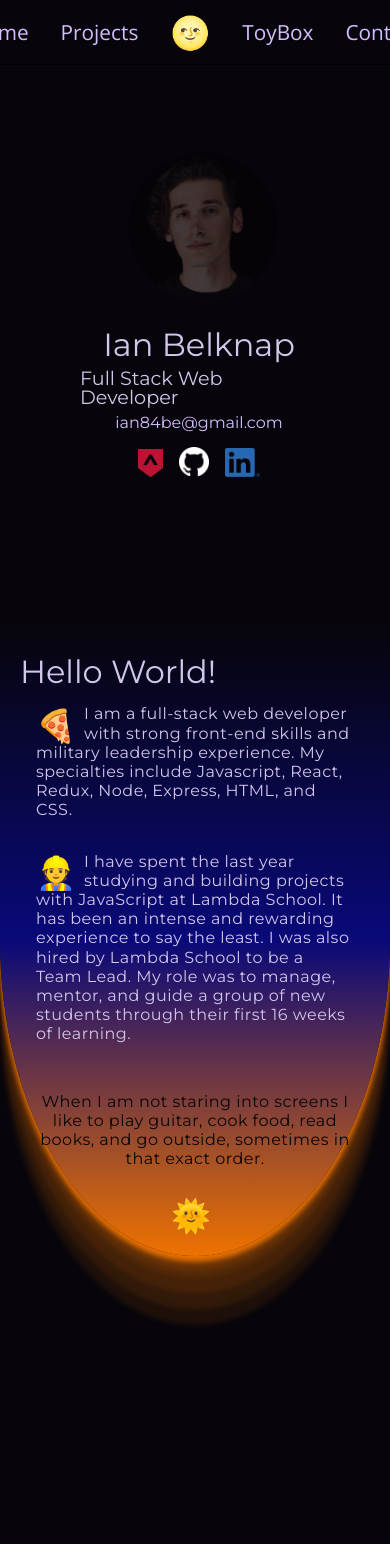
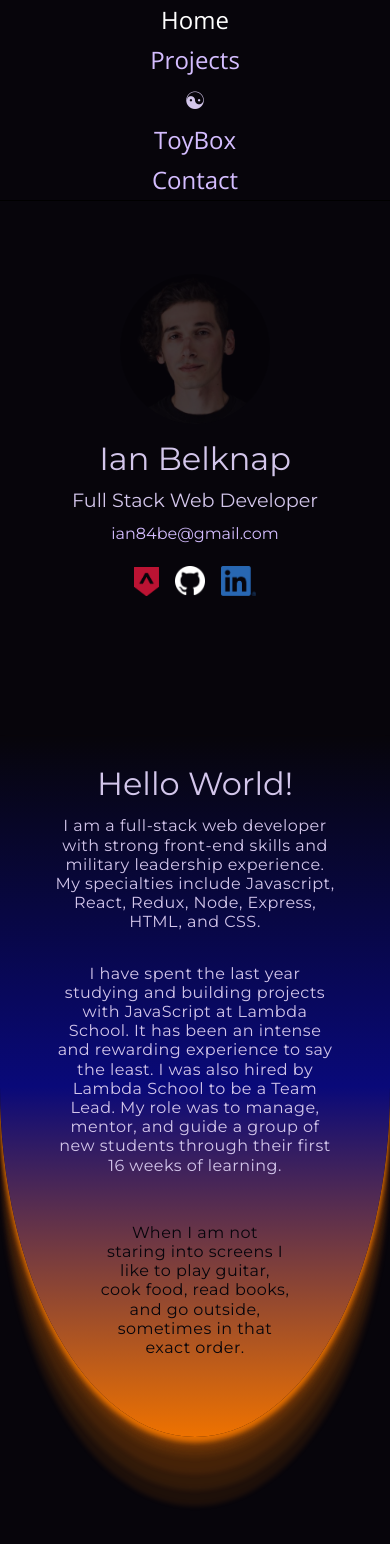
Before and after one commit to Ian84Be/portfolio-react, a React (Create React App) app: page / in a window 390 px wide. Shown: the top 1544 px of the page. Built offline with nearby package versions, Linux system fonts and the light colour scheme.

Commit message:
adjust responsive styles, change icons

```diff
--- a/src/App.js
+++ b/src/App.js
@@ -1,21 +1,40 @@
-import React, { useState } from 'react';
+import React, { useEffect, useState } from 'react';
 
 import allProjects from './components/ToyBox/allProjects';
 import Profile from './components/Profile';
 import NavBar from './components/NavBar';
-import ToyBox from './components/ToyBox/ToyBox';
+// import ToyBox from './components/ToyBox/ToyBox';
 import './scss/App.scss';
 import About from './components/About';
 
 function App() {
+  const [lightMode, setLightMode] = useState(false);
+  const [aboutRef, setAboutRef] = useState(null);
   const [modal, setModal] = useState(false);
   const [viewProj, setViewProj] = useState(allProjects[0]);
-  const [lightMode, setLightMode] = useState(false);
+  const [navLoc, setNavLoc] = useState('top');
+
+  useEffect(() => {
+    window.addEventListener('scroll', debounce(handleScroll));
+    return () => {
+      window.removeEventListener('scroll', debounce(handleScroll));
+    };
+  });
+
+  // console.log(aboutRef);
+  const handleScroll = e => {
+    // console.log(e);
+    // console.log(window.scrollY + window.innerHeight);
+  };
 
   return (
     <div id="home" className={`App ${lightMode ? 'lightMode' : ''}`}>
       <header className="App__header">
-        <NavBar lightMode={lightMode} setLightMode={setLightMode} />
+        <NavBar
+          navLoc={navLoc}
+          lightMode={lightMode}
+          setLightMode={setLightMode}
+        />
       </header>
       <div className={modal ? 'modal--expand' : 'modal--close'}>
         {modal && (
@@ -33,11 +52,34 @@ function App() {
 
       <main className="App__body">
         <Profile lightMode={lightMode} />
-        <About lightMode={lightMode} setLightMode={setLightMode} />
+        <About
+          lightMode={lightMode}
+          setAboutRef={setAboutRef}
+          setLightMode={setLightMode}
+        />
         {/* <ToyBox setModal={setModal} setViewProj={setViewProj} /> */}
       </main>
     </div>
   );
+
+  function debounce(func, wait = 20, immediate = true) {
+    let timeout;
+
+    return function() {
+      let context = this,
+        args = arguments;
+
+      let later = function() {
+        timeout = null;
+        if (!immediate) func.apply(context, args);
+      };
+
+      let callNow = immediate && !timeout;
+      clearTimeout(timeout);
+      timeout = setTimeout(later, wait);
+      if (callNow) func.apply(context, args);
+    };
+  }
 }
 
 export default App;
--- a/src/components/About.js
+++ b/src/components/About.js
@@ -1,16 +1,32 @@
-import React from 'react';
+import React, { useState } from 'react';
 import '../scss/About.scss';
 
-const About = ({ lightMode, setLightMode }) => {
+const About = ({ lightMode, setLightMode, setAboutRef }) => {
+  const [pizza, setPizza] = useState(false);
   return (
     <div className={`About ${lightMode ? 'lightMode' : ''}`}>
       <div className="About__body">
         <header className="About__header">Hello World!</header>
 
         <div className="About__p">
-          <span role="img" aria-label="pizza">
-            🍕
-          </span>
+          {pizza ? (
+            <span
+              role="img"
+              aria-label="pizza"
+              onMouseOut={() => setPizza(false)}
+            >
+              🍕
+            </span>
+          ) : (
+            <span
+              role="img"
+              aria-label="laptop"
+              onMouseOver={() => setPizza(true)}
+            >
+              💻
+            </span>
+          )}
+
           <p>
             I am a full-stack web developer with strong front-end skills and
             military leadership experience. My specialties include Javascript,
@@ -19,10 +35,10 @@ const About = ({ lightMode, setLightMode }) => {
         </div>
 
         <div className="About__p">
-          <span role="img" aria-label="construction worker">
-            👷
+          <span role="img" aria-label="gear">
+            ⚙
           </span>
-          <p>
+          <p ref={el => setAboutRef(el)}>
             I have spent the last year studying and building projects with
             JavaScript at Lambda School. It has been an intense and rewarding
             experience to say the least. I was also hired by Lambda School to be
@@ -38,21 +54,21 @@ const About = ({ lightMode, setLightMode }) => {
           </p>
           {lightMode ? (
             <span
-              aria-label="full moon face"
-              className="globe"
-              role="img"
+              aria-label="yin yang"
+              className="yin-yang"
+              role="button"
               onClick={() => setLightMode(false)}
             >
-              🌝
+              ☯
             </span>
           ) : (
             <span
-              aria-label="sun with face"
-              className="globe"
-              role="img"
+              aria-label="yin yang"
+              className="yin-yang"
+              role="button"
               onClick={() => setLightMode(true)}
             >
-              🌞
+              ☯
             </span>
           )}
         </div>
--- a/src/components/NavBar.js
+++ b/src/components/NavBar.js
@@ -8,21 +8,21 @@ const NavBar = ({ lightMode, setLightMode }) => {
       <a href="/#projects">Projects</a>
       {lightMode ? (
         <span
-          aria-label="sun with face"
-          className="globe"
-          role="img"
+          aria-label="yin yang"
+          className="yin-yang"
+          role="button"
           onClick={() => setLightMode(false)}
         >
-          🌞
+          ☯
         </span>
       ) : (
         <span
-          aria-label="full moon face"
-          className="globe"
-          role="img"
+          aria-label="yin yang"
+          className="yin-yang"
+          role="button"
           onClick={() => setLightMode(true)}
         >
-          🌝
+          ☯
         </span>
       )}
       <a href="/toybox">ToyBox</a>
--- a/src/scss/About.scss
+++ b/src/scss/About.scss
@@ -27,6 +27,10 @@
 	 0 3.33rem 0.33rem hsla(29, 100%, 47%, 0.1),
 	 0 4.33rem 0.33rem hsla(29, 100%, 47%, 0.1);
 
+  @media (max-width: 580px) {
+    padding-bottom: 4rem;
+  }
+
   & > * {
     transition: color 0.5s linear;
   }
@@ -42,6 +46,14 @@
     & > * {
       color: $light-text;
     }
+
+    span.yin-yang {
+      transform: rotate(180deg);
+      &:hover {
+        transform: rotate(90deg);
+      }
+    }
+
     box-shadow: 0 0.33rem 0.33rem hsla(2, 100%, 78%, 0.91),
       0 0.33rem 0.33rem hsla(2, 100%, 78%, 0.1),
       0 0.63rem 0.33rem hsla(2, 100%, 78%, 0.1),
@@ -61,6 +73,7 @@
 
     @media (max-width: 580px) {
       max-width: 350px;
+      text-align: center;
     }
   }
 
@@ -70,6 +83,11 @@
 
   div.About__p {
     margin: 1rem;
+
+    @media (max-width: 580px) {
+      padding: 0 1rem;
+    }
+
     &:last-child {
       text-align: center;
       color: $dark-bg;
@@ -77,6 +95,11 @@
       flex-direction: column;
       align-items: center;
       margin-top: 2rem;
+
+      @media (max-width: 580px) {
+        padding: 0 4rem;
+      }
+
       span {
         margin-top: 2rem;
       }
@@ -95,11 +118,16 @@
     margin-right: 0.5rem;
     margin-top: 0.33rem;
     transition: transform 0.5s ease-in;
-    &.globe {
+
+    @media (max-width: 580px) {
+      display: none;
+    }
+
+    &.yin-yang {
       cursor: pointer;
       margin: 0.65rem 0.5rem 0.5rem 0;
       &:hover {
-        transform: scale(11);
+        transform: scale(2) rotate(180deg);
         transition: transform 0.5s ease-out;
       }
     }
--- a/src/scss/NavBar.scss
+++ b/src/scss/NavBar.scss
@@ -15,9 +15,21 @@
   width: 100%;
   z-index: 12;
 
+  @media (max-width: 475px) {
+    flex-direction: column;
+    justify-content: space-evenly;
+    padding: 0;
+    text-align: center;
+  }
+
   &.lightMode {
     background: $light-bg;
     color: $light-text;
+
+    span {
+      transform: rotate(180deg);
+      color: $light-text;
+    }
     a {
       color: $light-link;
       &:hover {
@@ -31,9 +43,17 @@
     font-size: 1.5rem;
     margin: 0 1rem;
     text-decoration: none;
+
     @media (max-width: 580px) {
       font-size: 1.3rem;
     }
+
+    @media (max-width: 475px) {
+      font-size: 1.5rem;
+      padding: 0.5rem 0;
+      width: 100%;
+    }
+
     &:hover {
       color: $dark-link-hover;
     }
@@ -43,13 +63,20 @@
   }
 
   span {
-    color: black;
+    color: $dark-text;
     cursor: pointer;
     font-size: 3rem;
     margin: 0 1rem;
+
     @media (max-width: 580px) {
       font-size: 2rem;
     }
+
+    @media (max-width: 475px) {
+      font-size: 1.5rem;
+      margin: 0.5rem 0;
+    }
+
     &:hover {
       transform: scale(1.1);
     }
--- a/src/scss/Profile.scss
+++ b/src/scss/Profile.scss
@@ -8,6 +8,11 @@
   padding: 4rem 0;
   width: 100%;
   z-index: 1;
+
+  @media (max-width: 475px) {
+    margin-top: 8rem;
+    padding-top: 4rem;
+  }
 
   &.lightMode {
     background: $light-bg;
@@ -22,6 +27,7 @@
 }
 
 .Profile__body {
+  // border: 1px solid red;
   align-items: center;
   border-radius: 8px;
 
@@ -29,7 +35,7 @@
   justify-content: space-between;
   margin: 4rem;
   max-width: 800px;
-  padding: 8px;
+  padding: 0.1rem;
 
   @media (max-width: 580px) {
     flex-direction: column-reverse;
@@ -40,14 +46,18 @@
   display: flex;
   flex-direction: column;
   margin-left: 8px;
+
   @media (max-width: 580px) {
     align-items: center;
+    margin: 0;
   }
+
   a {
+    // border: 1px solid red;
     color: $dark-link;
     font-size: 1rem;
     text-decoration: none;
-    line-height: 2rem;
+    line-height: 3rem;
     &:hover {
       color: $dark-link-hover;
     }
@@ -56,9 +66,19 @@
   h1 {
     font-size: 2rem;
     line-height: 3rem;
+
+    @media (max-width: 580px) {
+      line-height: 2rem;
+      text-align: center;
+    }
   }
   h2 {
     font-size: 1.2rem;
+
+    @media (max-width: 580px) {
+      margin-top: 1rem;
+      text-align: center;
+    }
   }
 
   .icons {
@@ -81,8 +101,14 @@
 }
 
 .Profile__right-side {
+  // border: 1px solid red;
   margin-left: 16px;
   padding: 16px;
+
+  @media (max-width: 580px) {
+    margin: 0;
+  }
+
   &.lightMode {
     img {
       opacity: 0.77;
```
